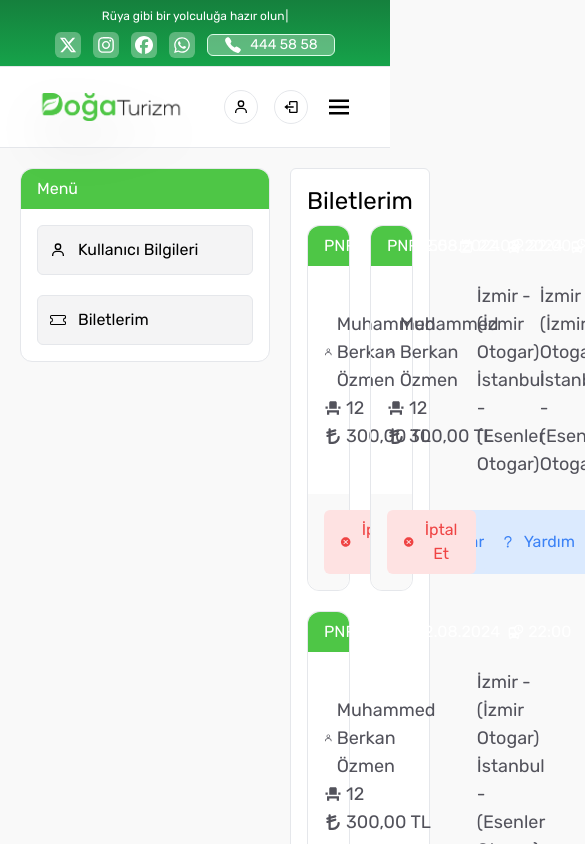
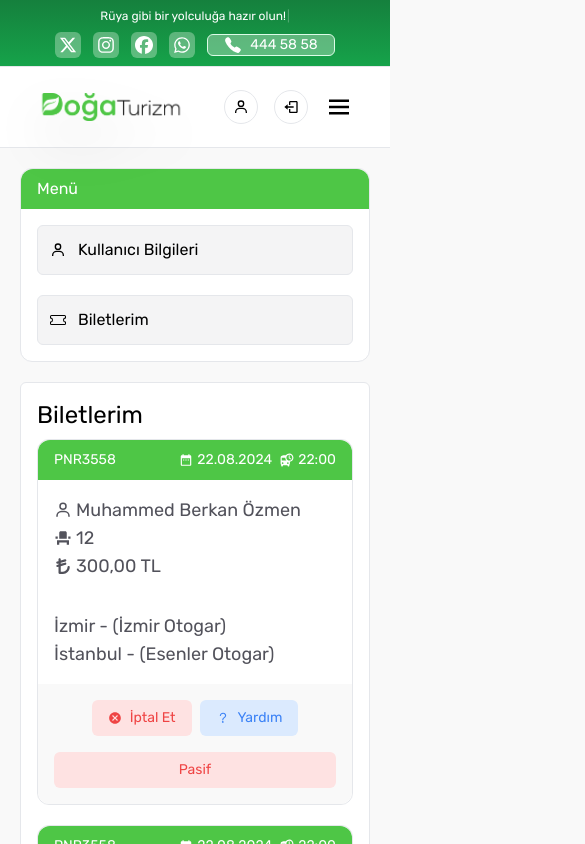
Before and after one commit to ozmberkan/doga-turizm, a React (Vite) app: page /profile/mytickets in a window 390 px wide. Shown: the top 844 px of the page, 585 px wide, since content can reach past the window. Built offline with nearby package versions, Linux system fonts and the light colour scheme; no server answers; sample sign-in values are in the browser's storage.

Commit message:
responsive eklendi!

```diff
--- a/src/components/Hero/Hero.jsx
+++ b/src/components/Hero/Hero.jsx
@@ -6,7 +6,7 @@ import { carouselImg } from "../../data/data";
 const Hero = () => {
   return (
     <div className="relative h-[750px] sm:h-[500px]">
-      <div className="w-full flex flex-col inset-0 absolute z-10">
+      <div className="w-full flex flex-col top-5 sm:inset-0 absolute z-10">
         <Filter />
       </div>
       <Carousel autoplay dots={false}>
--- a/src/pages/Profile/MyTickets.jsx
+++ b/src/pages/Profile/MyTickets.jsx
@@ -7,8 +7,8 @@ const MyTickets = () => {
       <div className="w-full mb-2 ">
         <h1 className="text-2xl ">Biletlerim</h1>
       </div>
-      <div className="grid grid-cols-2 gap-5 w-full">
-        <Ticket status="Pasif"/>
+      <div className="sm:grid sm:grid-cols-2 sm:gap-5 flex flex-col gap-y-5 w-full">
+        <Ticket status="Pasif" />
         <Ticket status="Aktif" />
         <Ticket status="Pasif" />
       </div>
--- a/src/pages/Profile/Profile.jsx
+++ b/src/pages/Profile/Profile.jsx
@@ -28,15 +28,15 @@ const Profile = () => {
   );
 
   return (
-    <div className="flex w-full h-screen items-start justify-start p-5 gap-x-5">
+    <div className="flex w-full h-screen items-start justify-start p-5 gap-x-5 sm:flex-row flex-col gap-y-5 ">
       <ProfileMenu />
       <div className="w-full flex flex-col gap-y-5">
         {location.pathname !== "/profile/mytickets" && (
-          <div className="p-5 bg-white rounded-md border flex justify-start items-start flex-col gap-x-5">
+          <div className="p-5 bg-white rounded-md border flex  justify-start items-start flex-col gap-x-5">
             <h1 className="text-2xl font-rubik mb-12">
               Bilgilerini Görüntüle / Değiştir
             </h1>
-            <form className="grid grid-cols-4 gap-5">
+            <form className="sm:grid sm:grid-cols-4 sm:gap-5 flex flex-col gap-y-5">
               {renderInputField("Ad Soyad", user.displayName)}
               {renderInputField("Cep Telefonu", user.phoneNumber)}
               {renderInputField("E-Posta", user.email)}
--- a/src/pages/Profile/ProfileMenu.jsx
+++ b/src/pages/Profile/ProfileMenu.jsx
@@ -5,7 +5,7 @@ import { Link } from "react-router-dom";
 
 const ProfileMenu = () => {
   return (
-    <div className="min-w-[250px] bg-white flex flex-col border rounded-xl">
+    <div className="min-w-full sm:min-w-[250px] bg-white flex flex-col border rounded-xl">
       <span className="bg-[#4EC646] px-4 py-2 rounded-t-xl text-white">
         Menü
       </span>
--- a/src/pages/Profile/Ticket.jsx
+++ b/src/pages/Profile/Ticket.jsx
@@ -11,7 +11,7 @@ import { IoHelp } from "react-icons/io5";
 
 const Ticket = ({ status }) => {
   return (
-    <div className="w-full border  rounded-xl flex flex-col">
+    <div className="w-full border rounded-xl text-sm sm:text-base flex flex-col">
       <div className="w-full h-10 rounded-t-xl bg-[#4EC646] flex justify-between items-center px-4 text-white">
         <span>PNR3558</span>
         <div className="flex gap-x-2">
@@ -26,7 +26,7 @@ const Ticket = ({ status }) => {
         </div>
       </div>
       <div className="flex flex-col">
-        <div className="flex justify-between items-center">
+        <div className="flex sm:justify-between justify-start sm:items-center items-start sm:flex-row flex-col">
           <div className="p-4 text-lg text-zinc-600">
             <span className="flex items-center gap-x-1">
               <BiUser /> Muhammed Berkan Özmen
@@ -47,7 +47,7 @@ const Ticket = ({ status }) => {
             </span>
           </div>
         </div>
-        <div className="w-full bg-[#f9f9f9] p-4 rounded-b-xl flex items-center justify-between gap-x-5">
+        <div className="w-full bg-[#f9f9f9] p-4 rounded-b-xl flex sm:flex-row flex-col gap-y-4 items-center justify-between gap-x-5">
           <div className="flex gap-x-2">
             <button className="flex items-center bg-red-100 text-red-500 px-4 py-2 rounded-md gap-x-2">
               <MdCancel /> İptal Et
@@ -61,7 +61,7 @@ const Ticket = ({ status }) => {
               status === "Aktif"
                 ? "bg-green-100 text-green-500"
                 : "bg-red-100 text-red-500"
-            } px-4 py-2 rounded-md`}
+            } px-4 py-2 rounded-md w-full`}
           >
             {status}
           </button>
--- a/src/pages/Tickets/TicketDetail.jsx
+++ b/src/pages/Tickets/TicketDetail.jsx
@@ -5,12 +5,12 @@ import { FiTv } from "react-icons/fi";
 import { PiLightning } from "react-icons/pi";
 
 const TicketDetail = () => {
-  const seats = Array.from({ length: 20 }, (_, i) => i + 1);
+  const seats = Array.from({ length: 36 }, (_, i) => i + 1);
   const [selectedSeat, setSelectedSeat] = useState(null);
   return (
-    <div className="w-full rounded-xl p-5 flex gap-x-5 bg-[#E6F7E6]">
-      <div className="w-[400px] border bg-[#f0faf0] rounded-xl">
-        <div className="bg-white  p-3 rounded-t-xl">
+    <div className="w-full rounded-xl p-5 flex gap-x-5 bg-[#E6F7E6] sm:flex-row flex-col gap-y-5">
+      <div className="sm:min-w-[400px] sm:h-[300px] h-[350px] border bg-[#f0faf0] rounded-xl">
+        <div className="bg-white p-3 rounded-t-xl">
           <h1 className="text-2xl font-bold text-center text-[#4FC647]">
             Bilet Detayı
           </h1>
```
